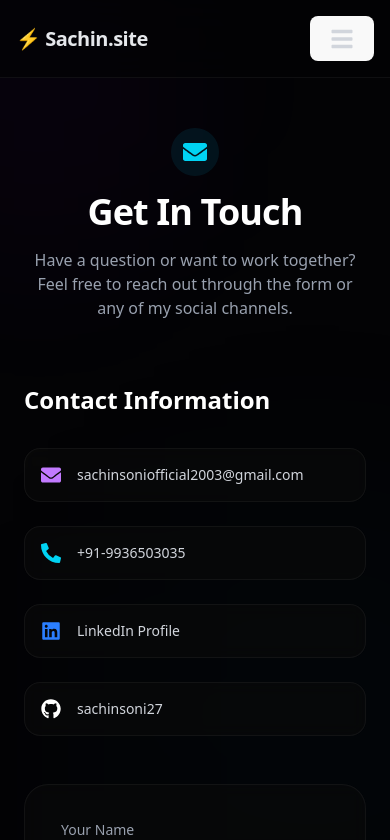
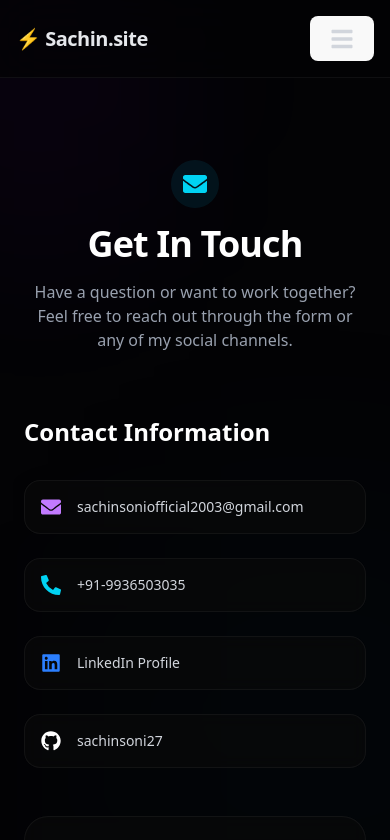
Before and after one commit to sachinsoni27/sachin-portfolio, a React (Vite) app: page /contact in a window 390 px wide. Shown: the top 840 px of the page. Built offline with nearby package versions, Linux system fonts and the light colour scheme.

Commit message:
style: fix website alignment and responsiveness across all pages

```diff
--- a/src/App.jsx
+++ b/src/App.jsx
@@ -34,7 +34,7 @@ function App() {
               animate={{ opacity: 1, y: 0 }}
               exit={{ opacity: 0, y: -10 }}
               transition={{ duration: 0.3 }}
-              className="flex-grow flex flex-col items-center justify-center w-full"
+              className="flex-grow w-full flex flex-col"
             >
               <Routes location={location} key={location.pathname}>
                 <Route path="/" element={<Hero />} />
--- a/src/components/Contact.jsx
+++ b/src/components/Contact.jsx
@@ -51,7 +51,8 @@ const Contact = () => {
   ];
 
   return (
-    <section className="min-h-[85vh] flex flex-col justify-center py-12 px-6 md:px-20 max-w-6xl mx-auto relative z-10 w-full">
+    <section className="min-h-[85vh] w-full flex flex-col items-center justify-center py-20 px-6 md:px-12 lg:px-20 relative z-10">
+      <div className="w-full max-w-6xl mx-auto">
       <motion.div
         initial={{ opacity: 0, y: 30 }}
         whileInView={{ opacity: 1, y: 0 }}
@@ -168,6 +169,7 @@ const Contact = () => {
           </form>
         </motion.div>
       </div>
+      </div>
     </section>
   );
 };
--- a/src/components/Education.jsx
+++ b/src/components/Education.jsx
@@ -7,7 +7,8 @@ import buLogo from '../assets/Bundelkhand_University_Logo.png';
 
 const Education = () => {
   return (
-    <section id="education" className="min-h-[85vh] flex flex-col justify-center py-12 px-6 md:px-20 max-w-6xl mx-auto relative z-10">
+    <section id="education" className="min-h-[85vh] w-full flex flex-col items-center justify-center py-20 px-6 md:px-12 lg:px-20 relative z-10">
+      <div className="w-full max-w-6xl mx-auto">
       <motion.div
         initial={{ opacity: 0, y: 30 }}
         whileInView={{ opacity: 1, y: 0 }}
@@ -99,6 +100,7 @@ const Education = () => {
           <p className="text-blue-500 text-sm font-semibold mt-1">Percentage: 87.6%</p>
         </div>
       </motion.div>
+      </div>
     </section>
   );
 };
--- a/src/components/Hero.jsx
+++ b/src/components/Hero.jsx
@@ -25,8 +25,8 @@ const Hero = () => {
   };
 
   return (
-    <section id="about" className="min-h-screen flex items-center justify-center pt-24 pb-12 overflow-hidden">
-      <div className="flex flex-col md:flex-row items-center justify-between w-full max-w-6xl mx-auto px-6 md:px-20">
+    <section id="about" className="min-h-screen w-full flex items-center justify-center pt-24 pb-12 overflow-hidden">
+      <div className="flex flex-col md:flex-row items-center justify-between w-full max-w-6xl mx-auto px-6 md:px-12 lg:px-20">
         {/* Left: Image */}
         <motion.div
           initial={{ opacity: 0, scale: 0.8, rotate: -5 }}
--- a/src/components/Projects.jsx
+++ b/src/components/Projects.jsx
@@ -38,7 +38,8 @@ const projects = [
 
 const Projects = () => {
   return (
-    <section id="projects" className="min-h-[85vh] flex flex-col justify-center py-12 px-6 md:px-20 max-w-6xl mx-auto relative z-10">
+    <section id="projects" className="min-h-[85vh] w-full flex flex-col items-center justify-center py-20 px-6 md:px-12 lg:px-20 relative z-10">
+      <div className="w-full max-w-6xl mx-auto">
       <motion.div
         initial={{ opacity: 0, y: 30 }}
         whileInView={{ opacity: 1, y: 0 }}
@@ -110,6 +111,7 @@ const Projects = () => {
           </motion.div>
         ))}
       </div>
+      </div>
     </section>
   );
 };
--- a/src/components/TechStack.jsx
+++ b/src/components/TechStack.jsx
@@ -41,7 +41,8 @@ const skillCategories = [
 
 const TechStack = () => {
   return (
-    <section id="skills" className="min-h-[85vh] flex flex-col justify-center py-12 px-6 md:px-20 max-w-6xl mx-auto relative z-10">
+    <section id="skills" className="min-h-[85vh] w-full flex flex-col items-center justify-center py-20 px-6 md:px-12 lg:px-20 relative z-10">
+      <div className="w-full max-w-6xl mx-auto">
       <motion.div
         initial={{ opacity: 0, y: 30 }}
         whileInView={{ opacity: 1, y: 0 }}
@@ -86,6 +87,7 @@ const TechStack = () => {
           </motion.div>
         ))}
       </div>
+      </div>
     </section>
   );
 };
--- a/src/index.css
+++ b/src/index.css
@@ -17,9 +17,13 @@
 
 body {
   margin: 0;
-  display: flex;
-  place-items: center;
-  min-width: 320px;
+  width: 100%;
+  min-height: 100vh;
+  overflow-x: hidden;
+}
+
+#root {
+  width: 100%;
   min-height: 100vh;
 }
 
```
